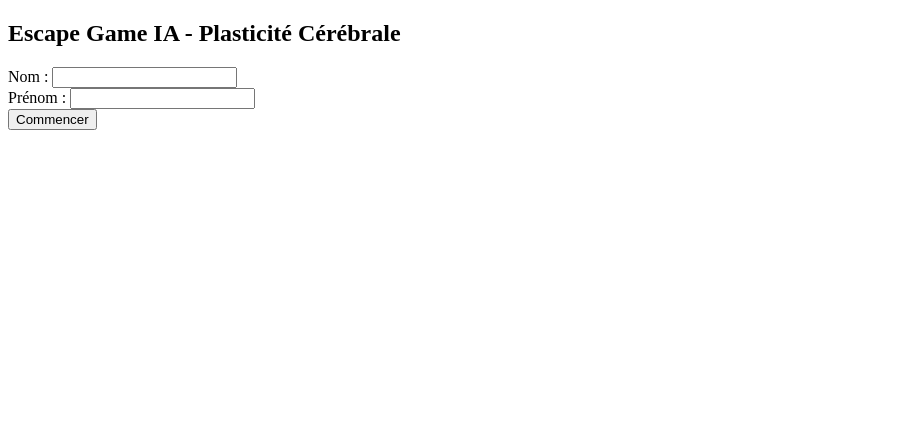
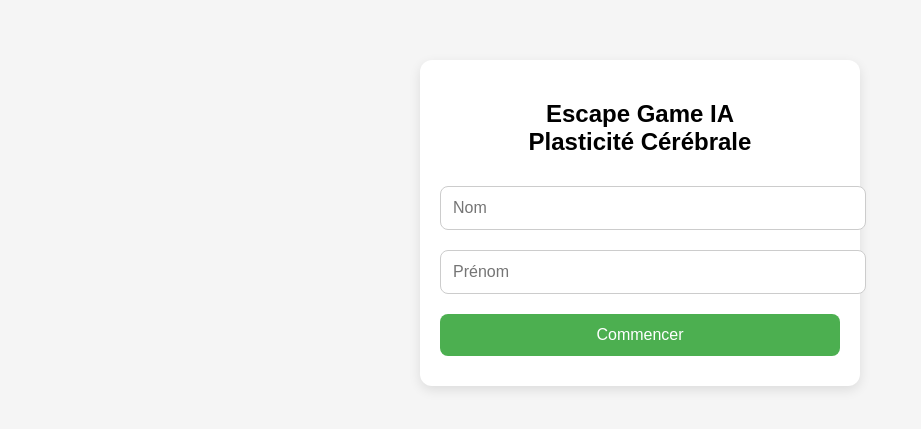
Before and after one commit to profdupuis/escape-game-ia, a Flask app: page / in a window 1280 px wide. Shown: the top 429 px of the page, without its empty margins (0-921 px from the left). Run offline with Flask 3, Linux system fonts and the light colour scheme.

Commit message:
Update accueil.html

```diff
--- a/templates/accueil.html
+++ b/templates/accueil.html
@@ -1,13 +1,40 @@
-
 <!DOCTYPE html>
 <html lang="fr">
-<head><meta charset="UTF-8"><title>Bienvenue</title></head>
+<head>
+    <meta charset="UTF-8">
+    <title>Bienvenue</title>
+    <meta name="viewport" content="width=device-width, initial-scale=1">
+    <style>
+        body { font-family: Arial, sans-serif; background-color: #f5f5f5; margin: 0; padding: 0; }
+        .container {
+            max-width: 400px;
+            margin: 60px auto;
+            background: white;
+            padding: 20px;
+            border-radius: 12px;
+            box-shadow: 0 4px 12px rgba(0,0,0,0.1);
+        }
+        h2 { text-align: center; }
+        input[type=text], button {
+            width: 100%; padding: 12px; margin: 10px 0;
+            border-radius: 8px; border: 1px solid #ccc;
+            font-size: 16px;
+        }
+        button {
+            background-color: #4CAF50; color: white; border: none;
+            cursor: pointer;
+        }
+        button:hover { background-color: #45a049; }
+    </style>
+</head>
 <body>
-    <h2>Escape Game IA - Plasticité Cérébrale</h2>
-    <form method="post">
-        Nom : <input type="text" name="nom" required><br>
-        Prénom : <input type="text" name="prenom" required><br>
-        <button type="submit">Commencer</button>
-    </form>
+    <div class="container">
+        <h2>Escape Game IA<br>Plasticité Cérébrale</h2>
+        <form method="post">
+            <input type="text" name="nom" placeholder="Nom" required>
+            <input type="text" name="prenom" placeholder="Prénom" required>
+            <button type="submit">Commencer</button>
+        </form>
+    </div>
 </body>
 </html>
```
